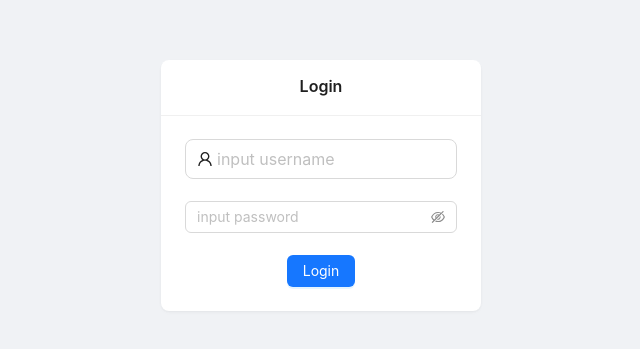
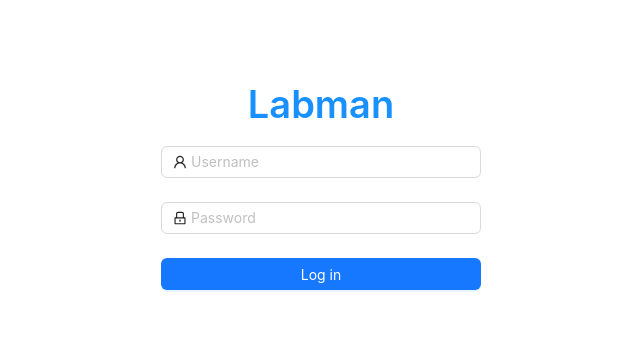
Before and after one commit to WanxiaJaneYang/Labman, a React (Create React App) app in the folder LabMan-Frontend/: page /login in a window 1280 px wide. Shown: the part 215-564 px from the top of the page, without its empty margins (319-959 px from the left). Built offline with nearby package versions, Linux system fonts and the light colour scheme.

Commit message:
Chang change login page

```diff
--- /dev/null
+++ b/LabMan-Frontend/src/pages/Login/Login.css
@@ -0,0 +1,13 @@
+.login-form {
+    max-width: 400px;
+}
+.login-form-forgot {
+    float: right;
+}
+.ant-col-rtl .login-form-forgot {
+    float: left;
+}
+
+.login-form-button {
+    width: 100%;
+}
--- a/LabMan-Frontend/src/pages/Login/index.js
+++ b/LabMan-Frontend/src/pages/Login/index.js
@@ -1,41 +1,117 @@
-import LoginButton from "./components/LoginButton";
-import UsernameInput from "./components/UsernameInput";
-import UserPasswordInput from "./components/UserPasswordInput";
-import { Row, Col, Card } from "antd";
-import { useState } from "react";
+import { LockOutlined, UserOutlined } from "@ant-design/icons";
+import { Button, Col, Form, Input, Row, Typography } from "antd";
+import "./Login.css";
 
-function Login() {
-	const [username, setUsername] = useState("");
-	const [password, setPassword] = useState("");
+const Login = () => {
 
-	const handleUsernameChange = (e) => {
-		setUsername(e.target.value);
-	};
-
-	const handlePasswordChange = (e) => {
-		setPassword(e.target.value);
+	const onFinish = (values) => {
+		console.log("Received values of form: ", values);
 	};
 
 	return (
-		<div className="login-container"  style={{
-			backgroundColor: "#f0f2f5",
-			minHeight: "100vh",
-		}}>
-			<Row justify="center" align="middle" style={{ minHeight: "100vh" }}>
-				<Col xs={22} sm={16} md={12} lg={8} xl={6}>
-					<Card title="Login" bordered={false}>
-						<UsernameInput onChange={handleUsernameChange} />
-						<br />
-						<br />
-						<UserPasswordInput onChange={handlePasswordChange} />
-						<br />
-						<br />
-						<LoginButton username={username} password={password} />
-					</Card>
-				</Col>
-			</Row>
-		</div>
+		<Row
+			type="flex"
+			justify="center"
+			align="middle"
+			style={{ minHeight: "100vh" }}
+		>
+			<Col xs={24} sm={16} md={12} lg={8} xl={6}>
+				<Form
+					name="normal_login"
+					className="login-form"
+					initialValues={{
+						remember: true,
+					}}
+					onFinish={onFinish}
+				>
+					<Typography.Title level={1} style={{ color: "#1890ff" }}>
+					Labman
+					</Typography.Title>
+
+					<Form.Item
+						name="username"
+						rules={[
+							{
+								required: true,
+								message: "Please input your Username!",
+							},
+						]}
+					>
+						<Input
+							prefix={<UserOutlined className="site-form-item-icon" />}
+							placeholder="Username"
+						/>
+					</Form.Item>
+					<Form.Item
+						name="password"
+						rules={[
+							{
+								required: true,
+								message: "Please input your Password!",
+							},
+						]}
+					>
+						<Input
+							prefix={<LockOutlined className="site-form-item-icon" />}
+							type="password"
+							placeholder="Password"
+						/>
+					</Form.Item>
+
+					<Form.Item>
+						<Button
+							type="primary"
+							htmlType="submit"
+							className="login-form-button"
+						>
+              Log in
+						</Button>
+					</Form.Item>
+				</Form>
+			</Col>
+		</Row>
 	);
-}
+};
+export default Login;
 
-export default Login;
+// import LoginButton from "./components/LoginButton";
+// import UsernameInput from "./components/UsernameInput";
+// import UserPasswordInput from "./components/UserPasswordInput";
+// import { Row, Col, Card } from "antd";
+// import { useState } from "react";
+
+// function Login() {
+// 	const [username, setUsername] = useState("");
+// 	const [password, setPassword] = useState("");
+
+// 	const handleUsernameChange = (e) => {
+// 		setUsername(e.target.value);
+// 	};
+
+// 	const handlePasswordChange = (e) => {
+// 		setPassword(e.target.value);
+// 	};
+
+// 	return (
+// 		<div className="login-container"  style={{
+// 			backgroundColor: "#f0f2f5",
+// 			minHeight: "100vh",
+// 		}}>
+// 			<Row justify="center" align="middle" style={{ minHeight: "100vh" }}>
+// 				<Col xs={22} sm={16} md={12} lg={8} xl={6}>
+// 					<Card title="Login" bordered={false}>
+// 						<UsernameInput onChange={handleUsernameChange} />
+// 						<br />
+// 						<br />
+// 						<UserPasswordInput onChange={handlePasswordChange} />
+// 						<br />
+// 						<br />
+// 						<LoginButton username={username} password={password} />
+// 					</Card>
+// 				</Col>
+// 			</Row>
+// 		</div>
+// 	);
+// }
+
+// export default Login;
```
